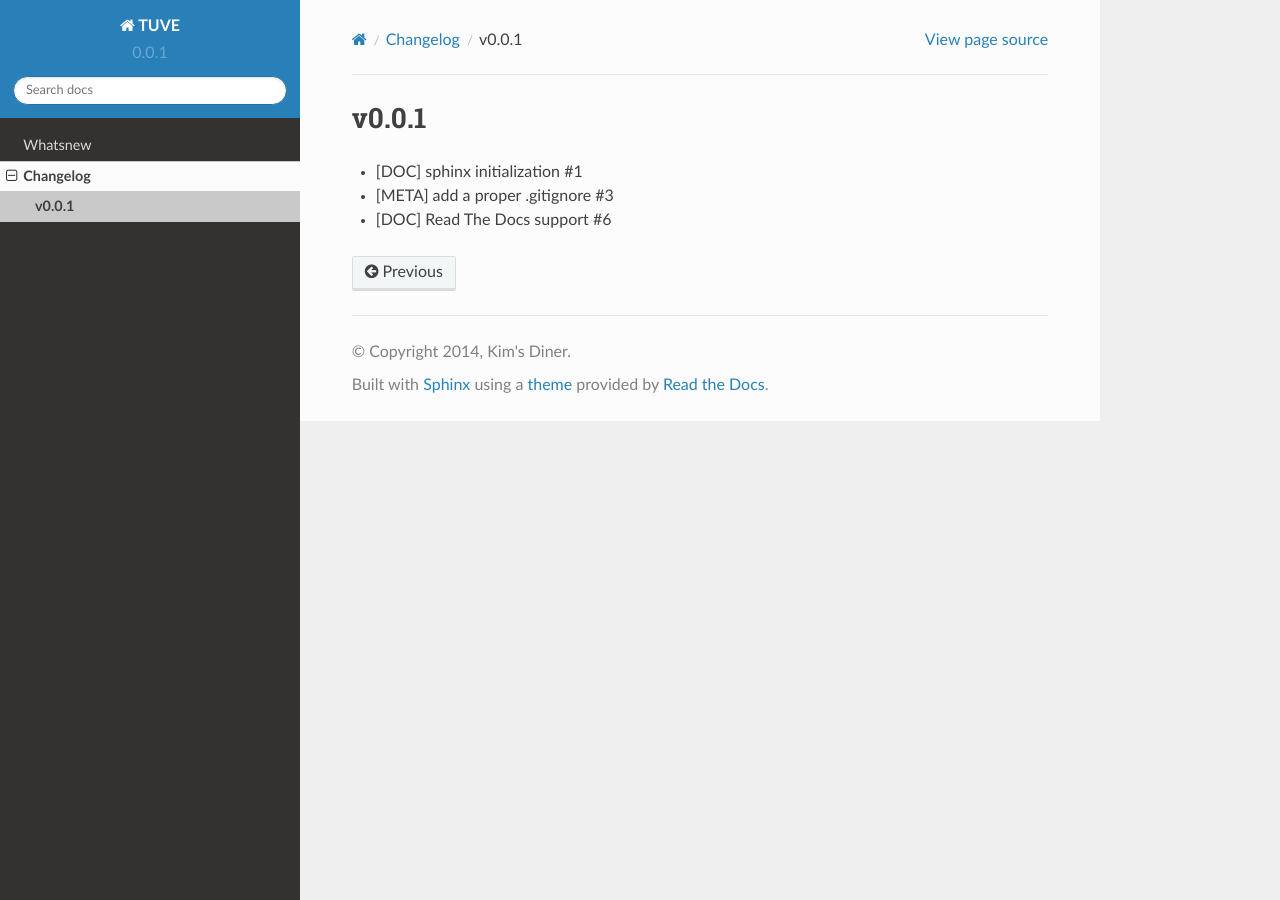
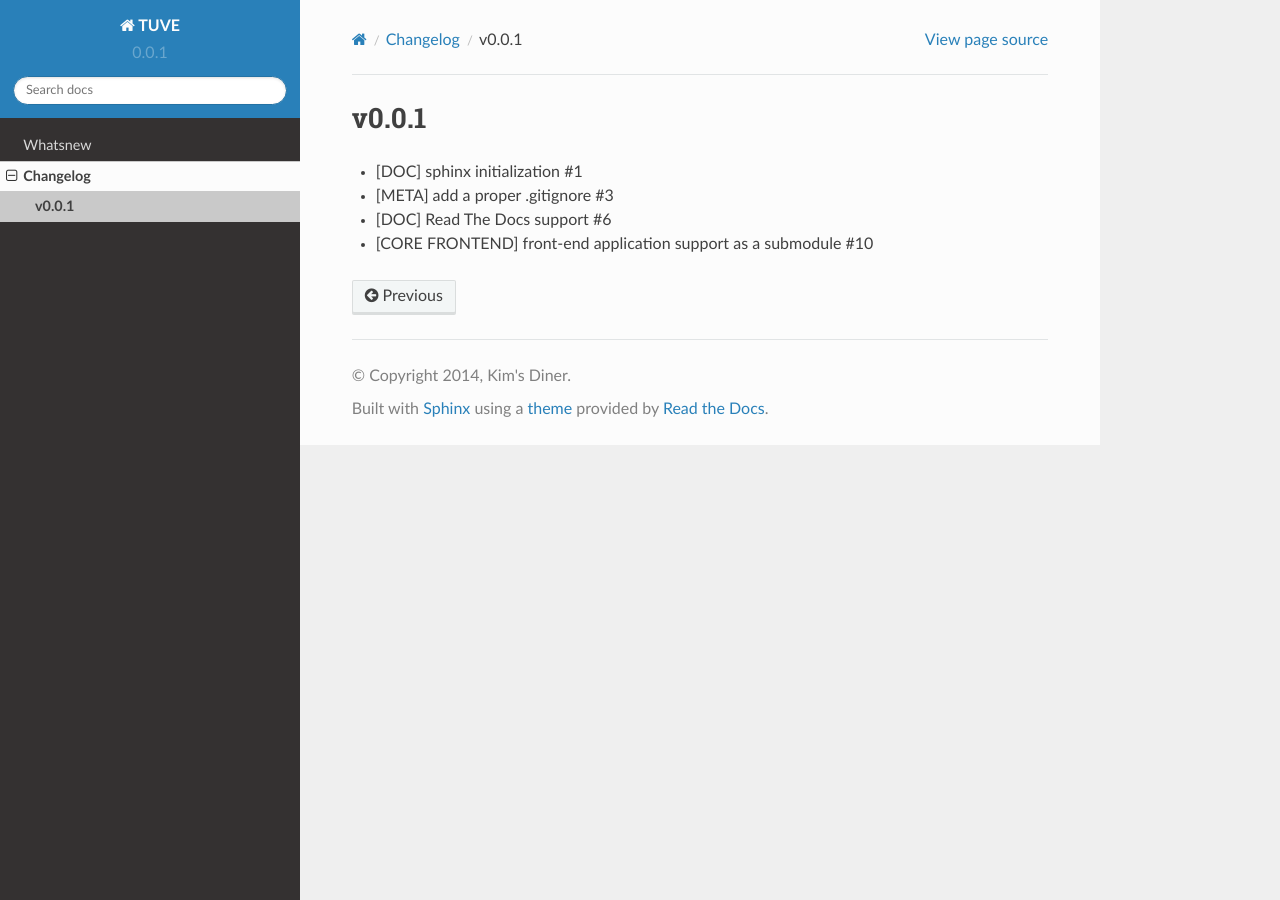
Before and after one commit to hyungjun/tuve, a Sphinx documentation site: the page built from doc/changelog/v0.0.1.rst, in a window 1280 px wide. Built offline with Sphinx 7.4.7 and the Read the Docs theme 2.0.0, drawn with Linux system fonts in a browser that asks for light colours.

Commit message:
[CORE FRONTEND] front-end application support as a submodule (GH10)

```diff
--- a/doc/changelog/v0.0.1.rst
+++ b/doc/changelog/v0.0.1.rst
@@ -4,3 +4,4 @@ v0.0.1
 - [DOC] sphinx initialization #1
 - [META] add a proper .gitignore #3
 - [DOC] Read The Docs support #6
+- [CORE FRONTEND] front-end application support as a submodule #10
```
Also changed, not shown: .gitmodules (added).
